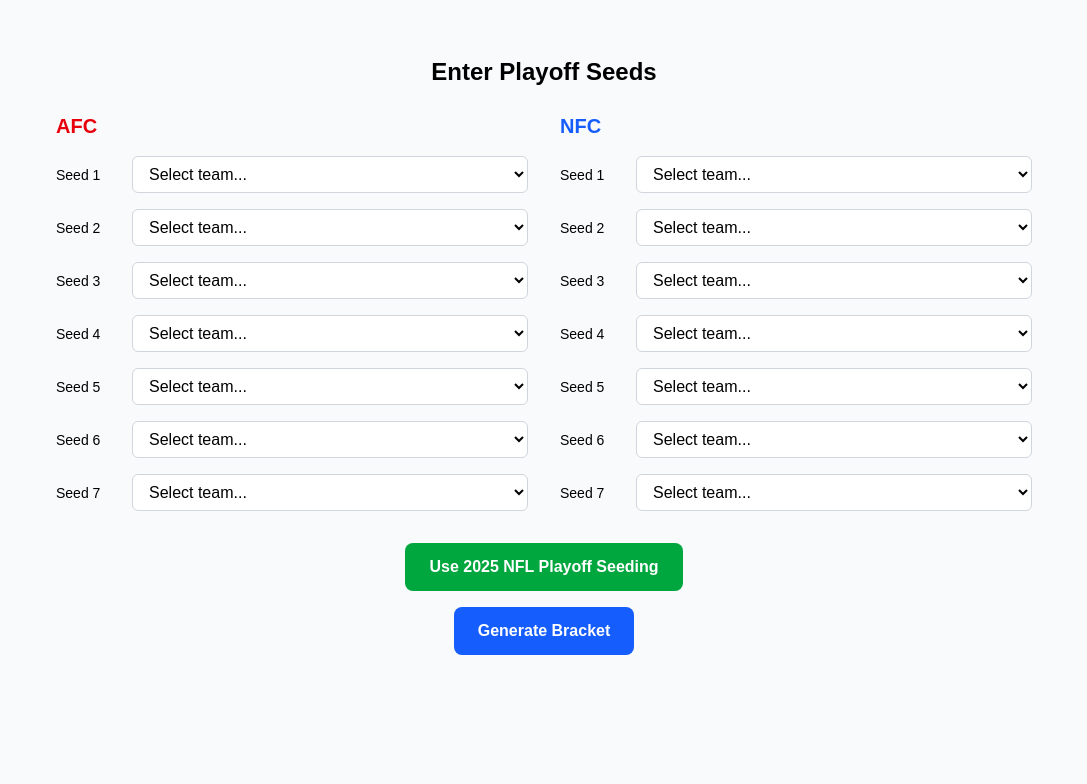
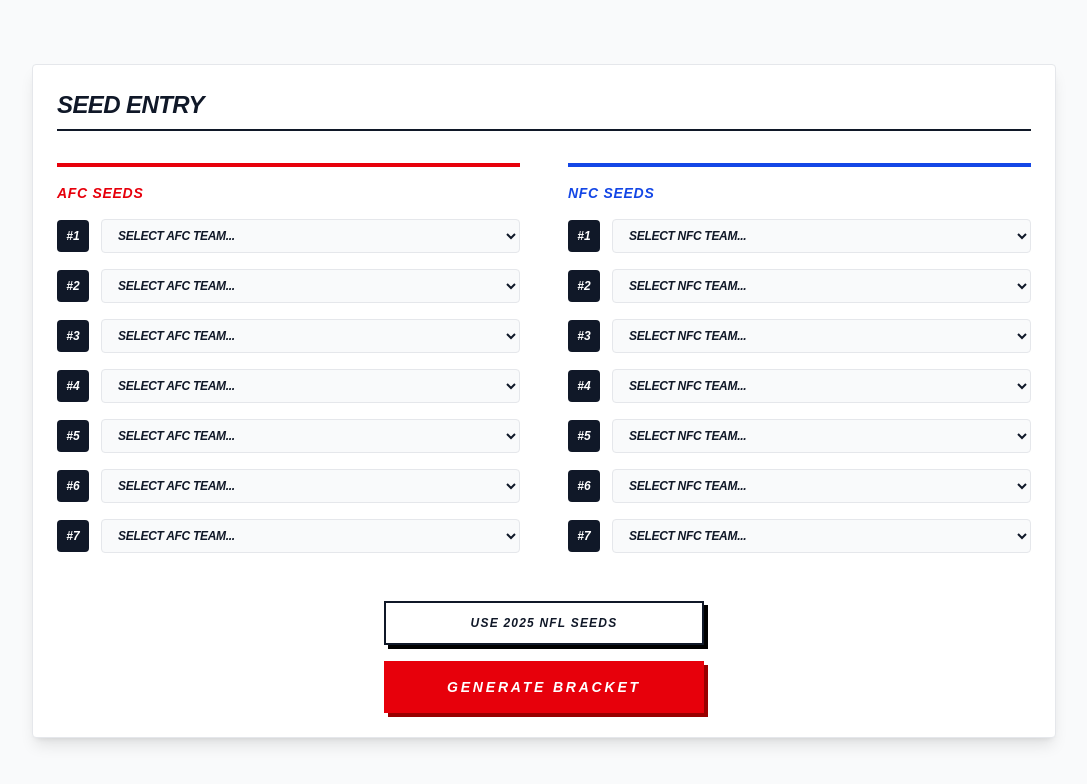
Before and after one commit to samsinghh/nfl-playoff-picker, a Next.js app: page / in a window 1280 px wide. Shown: the top 784 px of the page, without its empty margins (96-1183 px from the left). Built offline with nearby package versions, Linux system fonts and the light colour scheme.

Commit message:
complete UI overhaul

```diff
--- a/components/BracketView.tsx
+++ b/components/BracketView.tsx
@@ -20,28 +20,36 @@
   return (
     <button
       onClick={onClick}
-      className={`w-full text-left px-2 lg:px-3 py-1.5 lg:py-2 rounded transition-colors flex items-center gap-1.5 lg:gap-2 ${
+      className={`w-full text-left px-3 py-2 rounded-sm border transition-all flex items-center gap-2 ${
         isWinner
-          ? "bg-green-100 border-2 border-green-500 font-semibold"
-          : "bg-white border-2 border-gray-300 hover:bg-gray-50"
+          ? "bg-red-600 border-red-700 font-bold text-white shadow-md z-10 scale-[1.02]"
+          : "bg-white border-gray-200 hover:bg-gray-50 text-gray-900"
       }`}
     >
+      <div className="w-8 h-8 flex items-center justify-center bg-white rounded-full p-1 shadow-sm shrink-0 border border-gray-100">
         {team.logoUrl && (
           <img
             src={team.logoUrl}
             alt={team.name}
-          className="w-6 h-6 lg:w-8 lg:h-8 object-contain flex-shrink-0"
+            className="w-full h-full object-contain"
           />
         )}
-      <div className="flex-1 min-w-0 overflow-hidden">
-        <div className="flex items-center gap-1 lg:gap-2">
-          <span className="text-xs lg:text-sm font-medium text-black flex-shrink-0">#{team.seed}</span>
-          <span className="text-xs lg:text-sm text-black font-semibold">{team.abbreviation || team.name}</span>
       </div>
+      <div className="flex-1 min-w-0 flex items-center justify-between">
+        <div className="flex items-center gap-2">
+          <span className={`text-[10px] uppercase font-black ${isWinner ? "text-red-100" : "text-gray-400"}`}>
+            #{team.seed}
+          </span>
+          <span className="text-xs font-bold truncate tracking-tight uppercase">
+            {team.abbreviation || team.name}
+          </span>
         </div>
         {isWinner && (
-        <span className="text-green-600 font-bold flex-shrink-0 ml-1">✓</span>
+          <div className="w-4 h-4 bg-white rounded-full flex items-center justify-center">
+            <span className="text-red-600 text-[10px] font-black">✓</span>
+          </div>
         )}
+      </div>
     </button>
   );
 }
@@ -56,13 +64,13 @@
   const awayWinner = game.winnerId === game.away.id;
 
   return (
-    <div className="flex flex-col gap-1">
+    <div className="flex flex-col gap-0 w-full shadow-sm rounded-sm overflow-hidden border border-gray-300 bg-gray-100">
       <TeamSlot
         team={game.home}
         isWinner={homeWinner}
         onClick={() => onPickWinner(game.id, game.home.id)}
       />
-      <div className="text-center text-xs text-black py-1">vs</div>
+      <div className="h-[1px] bg-gray-200 w-full"></div>
       <TeamSlot
         team={game.away}
         isWinner={awayWinner}
@@ -96,8 +104,8 @@
   const divGames = games.filter((g) => g.round === "DIV");
   const confGames = games.filter((g) => g.round === "CONF");
 
-  const confColor = conference === "AFC" ? "text-red-600" : "text-blue-600";
-  const confBgColor = conference === "AFC" ? "bg-red-50" : "bg-blue-50";
+  const confColor = conference === "AFC" ? "text-red-600 border-red-600" : "text-blue-700 border-blue-700";
+  const confBgColor = "bg-white";
 
   // Build rounds array
   // AFC (left): WC -> DIV -> CONF (WC at left edge, CONF near center/Super Bowl)
@@ -112,10 +120,14 @@
   const displayRounds = isLeftSide ? rounds : [...rounds].reverse();
 
   return (
-    <div className={`${confBgColor} p-3 lg:p-4 rounded-lg w-full`}>
-      <h3 className={`text-xl lg:text-2xl font-bold ${confColor} mb-4 lg:mb-6 text-center`}>{conference}</h3>
+    <div className={`${confBgColor} rounded-sm border-t-4 ${conference === 'AFC' ? 'border-red-600' : 'border-blue-700'} shadow-sm w-full overflow-hidden pb-6`}>
+      <div className="bg-gray-100 py-2 border-b border-gray-200">
+        <h3 className={`text-sm font-black ${conference === 'AFC' ? 'text-red-600' : 'text-blue-700'} text-center italic tracking-wider`}>
+          {conference} PLAYOFFS
+        </h3>
+      </div>
 
-      <div className="flex flex-row gap-4 lg:gap-6 items-start justify-center">
+      <div className="flex flex-row gap-2 lg:gap-4 items-start justify-center px-2 mt-4">
         {displayRounds.map((round, idx) => {
           const isWC = round.label === roundLabels.WC;
           const isDIV = round.label === roundLabels.DIV;
@@ -124,30 +136,35 @@
           return (
             <div
               key={idx}
-              className="flex flex-col items-center flex-1 max-w-[180px]"
+              className="flex flex-col items-center flex-1 min-w-0"
             >
-              <h4 className={`text-xs lg:text-sm font-semibold text-black mb-4 text-center ${isCONF ? 'whitespace-pre-line' : ''}`}>
-                {isCONF ? 'Conference\nChampionship' : round.label}
+              <div className="w-full border-b border-gray-200 pb-1 mb-4">
+                <h4 className={`text-[10px] font-black text-gray-500 text-center uppercase tracking-tighter leading-none`}>
+                  {round.label}
                 </h4>
+              </div>
               {round.games.length === 0 ? (
-                <p className="text-black text-sm text-center">
-                  {isWC && "No games yet"}
-                  {isDIV && "Complete Wild Card first"}
-                  {isCONF && "Complete Divisional first"}
+                <div className="h-32 flex items-center justify-center px-2">
+                  <p className="text-[10px] font-bold text-gray-300 uppercase text-center leading-tight italic">
+                    Waiting for {isDIV ? "Wild Card" : isCONF ? "Divisional" : "Seeds"}
                   </p>
+                </div>
               ) : (
-                <div className={`flex flex-col items-center w-full ${isWC ? 'gap-12 lg:gap-16' : isDIV ? 'gap-20 lg:gap-24 mt-12 lg:mt-16' : 'mt-32 lg:mt-40'}`}>
+                <div className={`flex flex-col items-center w-full gap-4 lg:gap-6 ${isDIV ? 'mt-8 lg:mt-12' : isCONF ? 'mt-16 lg:mt-24' : ''}`}>
                   {isWC && round.seed1 && (
-                    <div className="p-2 bg-yellow-100 border-2 border-yellow-300 rounded text-center w-full">
-                      <div className="flex items-center justify-center gap-2 mb-1">
+                    <div className="bg-gray-50 border border-gray-200 rounded-sm p-2 w-full flex items-center gap-2 mb-2">
+                      <div className="w-6 h-6 flex items-center justify-center bg-white rounded-full p-1 border border-gray-100">
                         {round.seed1.logoUrl && (
-                          <img src={round.seed1.logoUrl} alt={round.seed1.name} className="w-6 h-6 object-contain" />
+                          <img src={round.seed1.logoUrl} alt={round.seed1.name} className="w-full h-full object-contain" />
                         )}
-                        <span className="text-xs font-semibold text-black">
-                          #{round.seed1.seed} {round.seed1.name}
-                        </span>
                       </div>
-                      <span className="text-xs text-black">BYE</span>
+                      <div className="flex flex-col leading-none">
+                        <span className="text-[9px] font-black text-gray-400">#1 SEED</span>
+                        <span className="text-[10px] font-bold text-gray-900 uppercase">{round.seed1.abbreviation || round.seed1.name}</span>
+                      </div>
+                      <div className="ml-auto">
+                        <span className="text-[9px] font-black bg-gray-200 px-1 rounded-sm text-gray-600 uppercase">BYE</span>
+                      </div>
                     </div>
                   )}
                   {round.games.map((game) => (
@@ -183,11 +200,15 @@
     : null;
 
   return (
-    <div id="bracket-container" className="w-full">
+    <div id="bracket-container" className="w-full bg-gray-50 border border-gray-200">
       <div className="w-full mx-auto p-4 lg:p-6 max-w-[1920px]">
-        <h2 className="text-2xl lg:text-3xl font-bold text-center mb-6 lg:mb-8 text-black">NFL Playoff Bracket</h2>
+        <div className="flex items-center justify-between mb-8 border-b-2 border-gray-900 pb-2">
+          <div className="flex items-center gap-3">
+            <h2 className="text-2xl lg:text-3xl font-black text-gray-900 uppercase italic tracking-tight">NFL PLAYOFFS</h2>
+          </div>
+        </div>
 
-        <div className="flex flex-col xl:flex-row gap-4 xl:gap-6 items-start xl:items-center justify-center">
+        <div className="flex flex-col xl:flex-row gap-4 xl:gap-6 items-start justify-center">
           {/* AFC Bracket */}
           <div className="w-full xl:flex-1 xl:max-w-[500px]">
             <ConferenceBracketSide
@@ -201,27 +222,35 @@
 
           {/* Super Bowl - Center */}
           {sbGames.length > 0 ? (
-            <div className="w-full xl:w-[260px] xl:flex-shrink-0 flex items-center justify-center xl:self-center xl:-mt-12">
-              <div className="bg-gradient-to-br from-amber-50 via-yellow-50 to-amber-100 p-4 lg:p-6 rounded-lg border-4 border-amber-400 shadow-xl w-full max-w-[280px]">
-                <h3 className="text-lg lg:text-xl font-bold text-center mb-4 bg-gradient-to-r from-amber-600 to-yellow-600 bg-clip-text text-transparent">
+            <div className="w-full xl:w-[260px] xl:flex-shrink-0 flex items-center justify-center xl:self-center">
+              <div className="bg-white border-t-4 border-gray-900 shadow-xl w-full max-w-[280px] overflow-hidden">
+                <div className="bg-gray-900 py-2">
+                  <h3 className="text-sm font-black text-center text-white italic uppercase tracking-wider">
                     {roundLabels.SB}
                   </h3>
+                </div>
+                <div className="p-4">
                   {sbGames.map((game) => (
                     <BracketGame key={game.id} game={game} onPickWinner={pickWinner} />
                   ))}
                   {sbWinner && (
-                  <div className="mt-4 pt-4 border-t-2 border-amber-300">
+                    <div className="mt-6 p-4 bg-gray-900 rounded-sm relative overflow-hidden group transition-all duration-500">
+                      {/* Diagonal accent */}
+                      <div className="absolute top-0 right-0 w-16 h-full bg-red-600 transform translate-x-8 -skew-x-12 opacity-50"></div>
+
+                      <div className="relative z-10 flex flex-col items-center gap-3">
+                        <span className="text-[10px] font-black text-red-500 uppercase tracking-[0.2em] italic">WORLD CHAMPION</span>
                         <div className="flex flex-col items-center gap-2">
-                      <span className="text-xs font-semibold text-amber-700 uppercase tracking-wide">Champion</span>
-                      <div className="flex items-center gap-2">
+                          <div className="w-16 h-16 bg-white rounded-full p-2 shadow-2xl border-2 border-red-600 scale-110">
                             {sbWinner.logoUrl && (
                               <img
                                 src={sbWinner.logoUrl}
                                 alt={sbWinner.name}
-                            className="w-10 h-10 lg:w-12 lg:h-12 object-contain"
+                                className="w-full h-full object-contain"
                               />
                             )}
-                        <span className="text-base lg:text-lg font-bold text-black">
+                          </div>
+                          <span className="text-xl lg:text-2xl font-black text-white uppercase italic tracking-tighter mt-2">
                             {sbWinner.name}
                           </span>
                         </div>
@@ -230,8 +259,16 @@
                   )}
                 </div>
               </div>
+            </div>
           ) : (
-            <div className="w-full xl:w-[260px] xl:flex-shrink-0 hidden xl:block" />
+            <div className="w-full xl:w-[260px] xl:flex-shrink-0 hidden xl:block self-center pt-24">
+              <div className="flex flex-col items-center text-gray-300">
+                <div className="w-12 h-12 border-2 border-gray-200 rounded-full flex items-center justify-center opacity-50 mb-2">
+                  <span className="text-xl font-black italic">SB</span>
+                </div>
+                <span className="text-[10px] font-black uppercase italic opacity-50">Road to Super Bowl</span>
+              </div>
+            </div>
           )}
 
           {/* NFC Bracket */}
--- a/components/SeedEntry.tsx
+++ b/components/SeedEntry.tsx
@@ -128,24 +128,39 @@
   };
 
   return (
-    <div className="w-full max-w-5xl mx-auto p-6">
-      <h2 className="text-2xl font-bold mb-6 text-center text-black">Enter Playoff Seeds</h2>
-      <div className="grid grid-cols-1 md:grid-cols-2 gap-8">
+    <div className="w-full max-w-5xl mx-auto p-6 bg-white border border-gray-200 shadow-lg rounded-sm mt-8">
+      <div className="flex items-center gap-3 mb-8 border-b-2 border-gray-900 pb-2">
+        <h2 className="text-2xl font-black text-gray-900 uppercase italic tracking-tight">SEED ENTRY</h2>
+      </div>
+
+      <div className="grid grid-cols-1 md:grid-cols-2 gap-8 lg:gap-12">
         {/* AFC Column */}
-        <div className="space-y-4">
-          <h3 className="text-xl font-semibold text-red-600 mb-4">AFC</h3>
+        <div className="space-y-4 border-t-4 border-red-600 pt-4">
+          <h3 className="text-sm font-black text-red-600 italic tracking-wider mb-4">AFC SEEDS</h3>
           {SEEDS.map((seed) => {
             const selected = getSelectedTeam("AFC", seed);
             const available = getAvailableTeams("AFC", seed);
             return (
-              <div key={seed} className="flex items-center gap-3">
-                <label className="w-16 text-sm font-medium text-black">Seed {seed}</label>
+              <div key={seed} className="flex items-center gap-3 group">
+                <div className="w-8 h-8 flex items-center justify-center bg-gray-900 text-white font-black italic rounded-sm text-xs group-hover:bg-red-600 transition-colors">
+                  #{seed}
+                </div>
+                <div className="flex-1 relative">
+                  <div className="absolute left-3 top-1/2 -translate-y-1/2 w-6 h-6 pointer-events-none">
+                    {selected && (
+                      <img
+                        src={selected.logoUrl}
+                        alt=""
+                        className="w-full h-full object-contain"
+                      />
+                    )}
+                  </div>
                   <select
                     value={afcTeams[seed]}
                     onChange={(e) => handleTeamChange("AFC", seed, e.target.value)}
-                  className="flex-1 px-3 py-2 border border-gray-300 rounded-md focus:outline-none focus:ring-2 focus:ring-blue-500 bg-white text-black"
+                    className={`w-full ${afcTeams[seed] ? 'pl-11' : 'pl-3'} pr-3 py-2 bg-gray-50 border border-gray-200 rounded-sm font-bold uppercase italic text-xs tracking-tight text-gray-900 focus:outline-none focus:border-red-600 focus:ring-1 focus:ring-red-600 transition-all`}
                   >
-                  <option value="">Select team...</option>
+                    <option value="">Select AFC Team...</option>
                     {available.map((team) => (
                       <option key={team.id} value={team.id}>
                         {team.name}
@@ -155,33 +170,39 @@
                       <option value={selected.id}>{selected.name}</option>
                     )}
                   </select>
-                {selected && (
-                  <img
-                    src={selected.logoUrl}
-                    alt={selected.name}
-                    className="w-8 h-8 object-contain"
-                  />
-                )}
+                </div>
               </div>
             );
           })}
         </div>
 
         {/* NFC Column */}
-        <div className="space-y-4">
-          <h3 className="text-xl font-semibold text-blue-600 mb-4">NFC</h3>
+        <div className="space-y-4 border-t-4 border-blue-700 pt-4">
+          <h3 className="text-sm font-black text-blue-700 italic tracking-wider mb-4">NFC SEEDS</h3>
           {SEEDS.map((seed) => {
             const selected = getSelectedTeam("NFC", seed);
             const available = getAvailableTeams("NFC", seed);
             return (
-              <div key={seed} className="flex items-center gap-3">
-                <label className="w-16 text-sm font-medium text-black">Seed {seed}</label>
+              <div key={seed} className="flex items-center gap-3 group">
+                <div className="w-8 h-8 flex items-center justify-center bg-gray-900 text-white font-black italic rounded-sm text-xs group-hover:bg-blue-700 transition-colors">
+                  #{seed}
+                </div>
+                <div className="flex-1 relative">
+                  <div className="absolute left-3 top-1/2 -translate-y-1/2 w-6 h-6 pointer-events-none">
+                    {selected && (
+                      <img
+                        src={selected.logoUrl}
+                        alt=""
+                        className="w-full h-full object-contain"
+                      />
+                    )}
+                  </div>
                   <select
                     value={nfcTeams[seed]}
                     onChange={(e) => handleTeamChange("NFC", seed, e.target.value)}
-                  className="flex-1 px-3 py-2 border border-gray-300 rounded-md focus:outline-none focus:ring-2 focus:ring-blue-500 bg-white text-black"
+                    className={`w-full ${nfcTeams[seed] ? 'pl-11' : 'pl-3'} pr-3 py-2 bg-gray-50 border border-gray-200 rounded-sm font-bold uppercase italic text-xs tracking-tight text-gray-900 focus:outline-none focus:border-blue-700 focus:ring-1 focus:ring-blue-700 transition-all`}
                   >
-                  <option value="">Select team...</option>
+                    <option value="">Select NFC Team...</option>
                     {available.map((team) => (
                       <option key={team.id} value={team.id}>
                         {team.name}
@@ -191,34 +212,27 @@
                       <option value={selected.id}>{selected.name}</option>
                     )}
                   </select>
-                {selected && (
-                  <img
-                    src={selected.logoUrl}
-                    alt={selected.name}
-                    className="w-8 h-8 object-contain"
-                  />
-                )}
+                </div>
               </div>
             );
           })}
         </div>
       </div>
-      <div className="mt-8 text-center space-y-4">
+
+      <div className="mt-12 flex flex-col items-center gap-4">
         <button
           onClick={handleLoad2025Seeds}
-          className="px-6 py-3 bg-green-600 text-white font-semibold rounded-lg hover:bg-green-700 transition-colors"
+          className="w-full max-w-xs px-6 py-3 bg-white text-gray-900 border-2 border-gray-900 font-black uppercase italic tracking-widest text-xs hover:bg-gray-900 hover:text-white transition-all transform hover:-translate-y-1 shadow-[4px_4px_0px_0px_rgba(0,0,0,1)] active:shadow-none active:translate-y-0"
         >
-          Use 2025 NFL Playoff Seeding
+          Use 2025 NFL Seeds
         </button>
-        <div>
         <button
           onClick={handleGenerate}
-            className="px-6 py-3 bg-blue-600 text-white font-semibold rounded-lg hover:bg-blue-700 transition-colors"
+          className="w-full max-w-xs px-6 py-4 bg-red-600 text-white font-black uppercase italic tracking-[0.2em] text-sm hover:bg-red-700 transition-all transform hover:-translate-y-1 shadow-[4px_4px_0px_0px_rgba(153,0,0,1)] active:shadow-none active:translate-y-0"
         >
           Generate Bracket
         </button>
       </div>
     </div>
-    </div>
   );
 }
```
Also changed, not shown: components/Controls.tsx (+6 -6 lines). Lines whose indentation alone changed are shown as unchanged.
